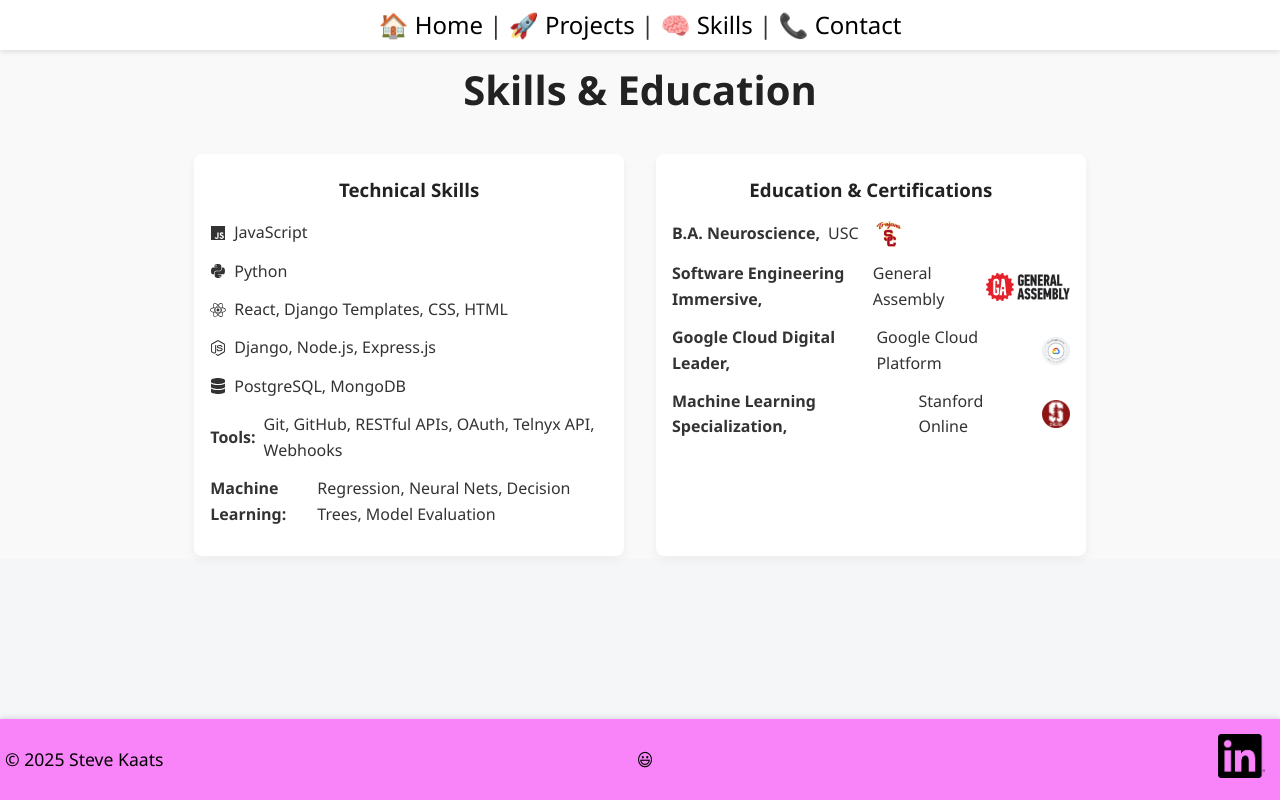
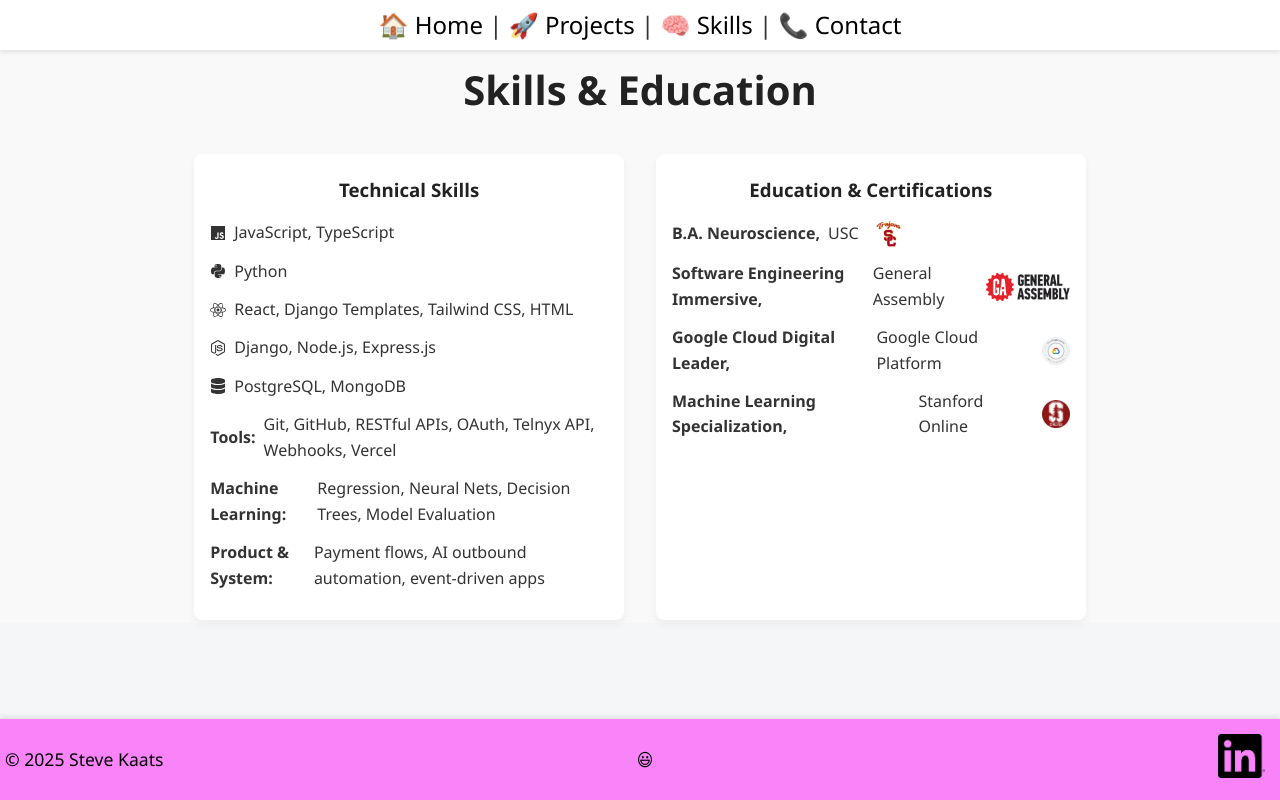
Before and after one commit to skaats22/portfolio, a React (Vite) app: page /skills in a window 1280 px wide. Built offline with nearby package versions, Linux system fonts and the light colour scheme.

Commit message:
Update skills page

```diff
--- a/src/pages/Skills/Skills.jsx
+++ b/src/pages/Skills/Skills.jsx
@@ -16,13 +16,14 @@ export default function Skills() {
         <div className="skillsColumn">
           <h3>Technical Skills</h3>
           <ul>
-            <li><FaJs /> JavaScript</li>
+            <li><FaJs /> JavaScript, TypeScript</li>
             <li><FaPython /> Python</li>
-            <li><FaReact /> React, Django Templates, CSS, HTML</li>
+            <li><FaReact /> React, Django Templates, Tailwind CSS, HTML</li>
             <li><FaNodeJs /> Django, Node.js, Express.js</li>
             <li><FaDatabase /> PostgreSQL, MongoDB</li>
-            <li><b>Tools:</b>Git, GitHub, RESTful APIs, OAuth, Telnyx API, Webhooks</li>
+            <li><b>Tools:</b>Git, GitHub, RESTful APIs, OAuth, Telnyx API, Webhooks, Vercel</li>
             <li><b>Machine Learning:</b>Regression, Neural Nets, Decision Trees, Model Evaluation</li>
+            <li><b>Product & System:</b>Payment flows, AI outbound automation, event-driven apps</li>
           </ul>
         </div>
 
```
